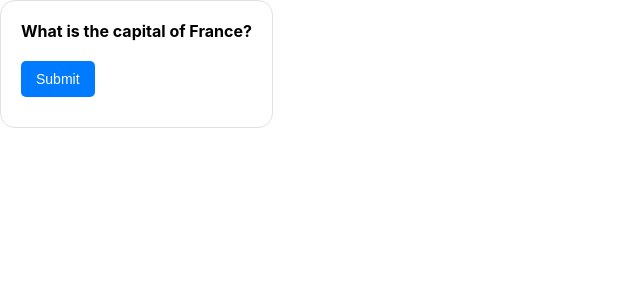
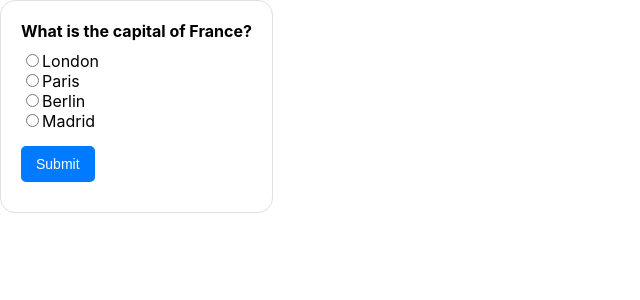
Before and after one commit to inaam-ullah/coderbyte-assessment, a React (Create React App) app in the folder React Quiz Builder/react-quiz-builder/: page / in a window 1280 px wide. Shown: the top 300 px of the page, without its empty margins (0-640 px from the left). Built offline with nearby package versions, Linux system fonts and the light colour scheme.

Commit message:
ReactQuizBuilder::Added options rendering

```diff
--- a/React Quiz Builder/react-quiz-builder/src/App.js
+++ b/React Quiz Builder/react-quiz-builder/src/App.js
@@ -44,8 +44,19 @@ function App() {
     return (
       <div style={style.container}>
         <div id="question" style={style.question}>{questions[currentQuestionIndex].question}</div>
-
-          <div style={style.options}></div>
+        <div style={style.options}>
+        {questions[currentQuestionIndex].options.map((option, index) => (
+          <div key={index}>
+            <input
+              type="radio"
+              id={`option${index + 1}`}
+              name="options"
+              value={option}
+            />
+            <label htmlFor={`option${index + 1}`}>{option}</label>
+          </div>
+        ))}
+      </div>
           <button style={style.button} id="submitBtn"> Submit </button>
         <div id="feedback" style={style.feedback}></div>
       </ div>
```
